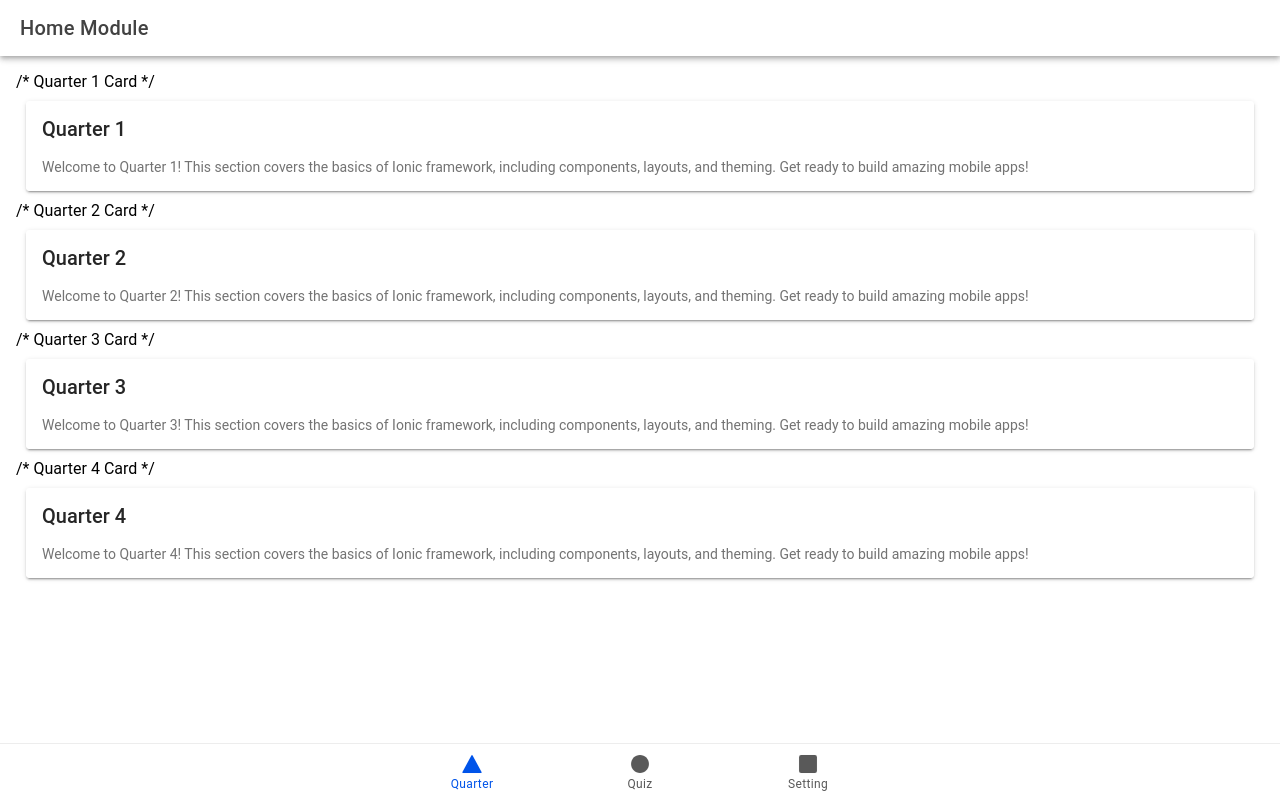
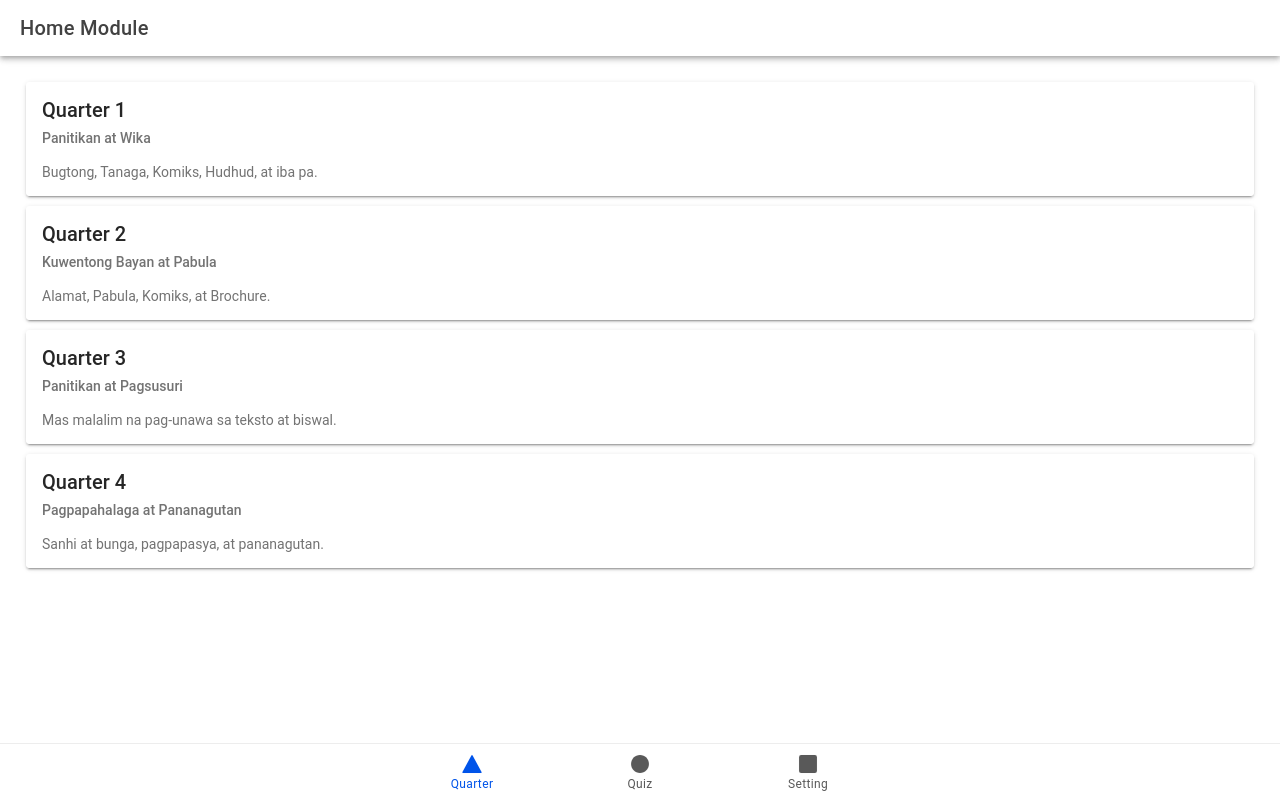
Before and after one commit to Angealee/YCOapp, a React (Vite) app: page /Home in a window 1280 px wide. Built offline with nearby package versions, Linux system fonts and the light colour scheme.

Commit message:
fixing what structure should be best. Currently on default messy structured folders

```diff
--- a/src/pages/Home.tsx
+++ b/src/pages/Home.tsx
@@ -1,6 +1,38 @@
-import { IonCard, IonCardContent, IonCardHeader, IonCardTitle, IonContent, IonHeader, IonPage, IonTitle, IonToolbar } from '@ionic/react';
+import { IonCard, IonCardContent, IonCardHeader, IonCardSubtitle, IonCardTitle, IonContent, IonHeader, IonPage, IonTitle, IonToolbar } from '@ionic/react';
 import ExploreContainer from '../components/ExploreContainer';
 import './Home.css';
+
+const quarters = [
+  {
+    id: 1,
+    title: 'Quarter 1',
+    subtitle: 'Panitikan at Wika',
+    description: 'Bugtong, Tanaga, Komiks, Hudhud, at iba pa.',
+    route: '/quarter/1'
+  },
+  {
+    id: 2,
+    title: 'Quarter 2',
+    subtitle: 'Kuwentong Bayan at Pabula',
+    description: 'Alamat, Pabula, Komiks, at Brochure.',
+    route: '/quarter/2'
+  },
+  {
+    id: 3,
+    title: 'Quarter 3',
+    subtitle: 'Panitikan at Pagsusuri',
+    description: 'Mas malalim na pag-unawa sa teksto at biswal.',
+    route: '/quarter/3'
+  },
+  {
+    id: 4,
+    title: 'Quarter 4',
+    subtitle: 'Pagpapahalaga at Pananagutan',
+    description: 'Sanhi at bunga, pagpapasya, at pananagutan.',
+    route: '/quarter/4'
+  }
+];
+
 
 const Home: React.FC = () => {
   return (
@@ -10,54 +42,22 @@ const Home: React.FC = () => {
           <IonTitle>Home Module</IonTitle>
         </IonToolbar>
       </IonHeader>
+
       <IonContent className="ion-padding">
-        /* Quarter 1 Card */
-        <IonCard routerLink="/tabs/home/quarter/quarter1">
-          <IonCardHeader>
-            <IonCardTitle>
-              Quarter 1
-            </IonCardTitle>
-          </IonCardHeader>
+        {quarters.map((q) => (
+          <IonCard key={q.id} routerLink={q.route}>
+
+            <IonCardHeader>
+              <IonCardTitle>{q.title}</IonCardTitle>
+              <IonCardSubtitle>{q.subtitle}</IonCardSubtitle>
+            </IonCardHeader>
+
             <IonCardContent>
-              Welcome to Quarter 1! This section covers the basics of Ionic framework, including components, layouts, and theming. Get ready to build amazing mobile apps!
+              {q.description}
             </IonCardContent>
-        </IonCard>
 
-        /* Quarter 2 Card */
-        <IonCard routerLink="/tabs/home/quarter/quarter2">
-          <IonCardHeader>
-            <IonCardTitle>
-              Quarter 2
-            </IonCardTitle>
-          </IonCardHeader>
-            <IonCardContent>
-              Welcome to Quarter 2! This section covers the basics of Ionic framework, including components, layouts, and theming. Get ready to build amazing mobile apps!
-            </IonCardContent>
-        </IonCard>
-
-         /* Quarter 3 Card */
-        <IonCard routerLink="/tabs/home/quarter/quarter3">
-          <IonCardHeader>
-            <IonCardTitle>
-              Quarter 3
-            </IonCardTitle>
-          </IonCardHeader>
-            <IonCardContent>
-              Welcome to Quarter 3! This section covers the basics of Ionic framework, including components, layouts, and theming. Get ready to build amazing mobile apps!
-            </IonCardContent>
-        </IonCard>
-
-         /* Quarter 4 Card */
-        <IonCard routerLink="/tabs/home/quarter/quarter4">
-          <IonCardHeader>
-            <IonCardTitle>
-              Quarter 4
-            </IonCardTitle>
-          </IonCardHeader>
-            <IonCardContent>
-              Welcome to Quarter 4! This section covers the basics of Ionic framework, including components, layouts, and theming. Get ready to build amazing mobile apps!
-            </IonCardContent>
-        </IonCard>
+          </IonCard>
+        ))}
 
       </IonContent>
     </IonPage>
--- /dev/null
+++ b/src/tabs/home/quarter/Quarter 1/Quarter1.css
@@ -0,0 +1,91 @@
+/* Quarter1.css */
+
+/* General Reset */
+* {
+    margin: 0;
+    padding: 0;
+    box-sizing: border-box;
+}
+
+body {
+    font-family: 'Arial', sans-serif;
+    background-color: #f9f9f9;
+    color: #333;
+    line-height: 1.6;
+}
+
+/* Container */
+.container {
+    max-width: 1200px;
+    margin: 0 auto;
+    padding: 20px;
+}
+
+/* Header */
+.header {
+    text-align: center;
+    margin-bottom: 30px;
+}
+
+.header h1 {
+    font-size: 2.5rem;
+    color: #222;
+}
+
+.header p {
+    font-size: 1rem;
+    color: #666;
+}
+
+/* Card Layout */
+.card-grid {
+    display: grid;
+    grid-template-columns: repeat(auto-fit, minmax(300px, 1fr));
+    gap: 20px;
+}
+
+.card {
+    background: #fff;
+    border-radius: 8px;
+    box-shadow: 0 4px 6px rgba(0, 0, 0, 0.1);
+    overflow: hidden;
+    transition: transform 0.3s ease, box-shadow 0.3s ease;
+}
+
+.card:hover {
+    transform: translateY(-5px);
+    box-shadow: 0 6px 10px rgba(0, 0, 0, 0.15);
+}
+
+.card-header {
+    background: #0078d4;
+    color: #fff;
+    padding: 15px;
+    font-size: 1.25rem;
+    font-weight: bold;
+}
+
+.card-body {
+    padding: 15px;
+}
+
+.card-body p {
+    font-size: 1rem;
+    color: #555;
+}
+
+/* Button */
+.button {
+    display: inline-block;
+    padding: 10px 20px;
+    background: #0078d4;
+    color: #fff;
+    text-decoration: none;
+    border-radius: 5px;
+    font-size: 1rem;
+    transition: background 0.3s ease;
+}
+
+.button:hover {
+    background: #005a9e;
+}
```
Also changed, not shown: src/tabs/home/quarter/Quarter 1/Quarter1.jsx (added, +35 -0 lines), src/tabs/home/quarter/Quarter 2/Quarter2.css (added), src/tabs/home/quarter/Quarter 2/Quarter2.jsx (added), src/tabs/home/quarter/Quarter 3/Quarter3.css (added), src/tabs/home/quarter/Quarter 3/Quarter3.jsx (added), src/tabs/home/quarter/Quarter 4/Quarter4.css (added), src/tabs/home/quarter/Quarter 4/Quarter4.jsx (added).
